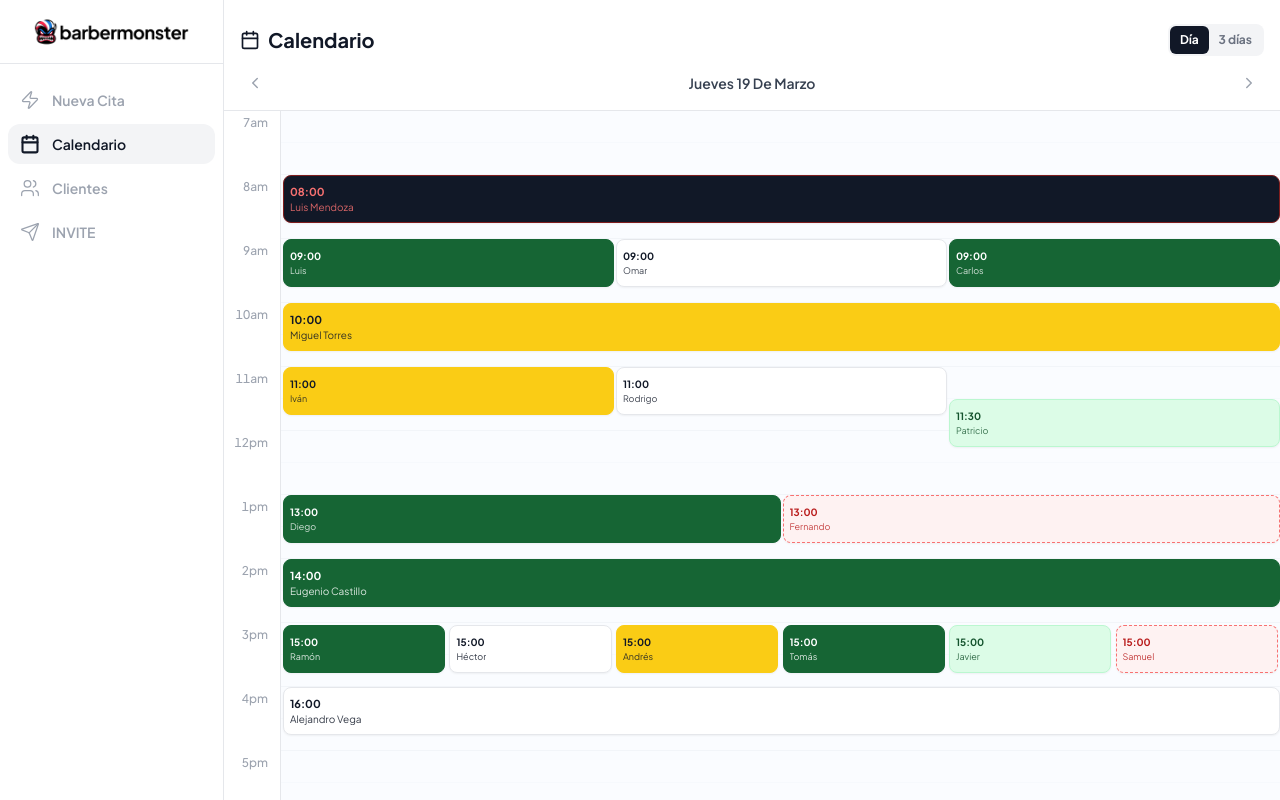
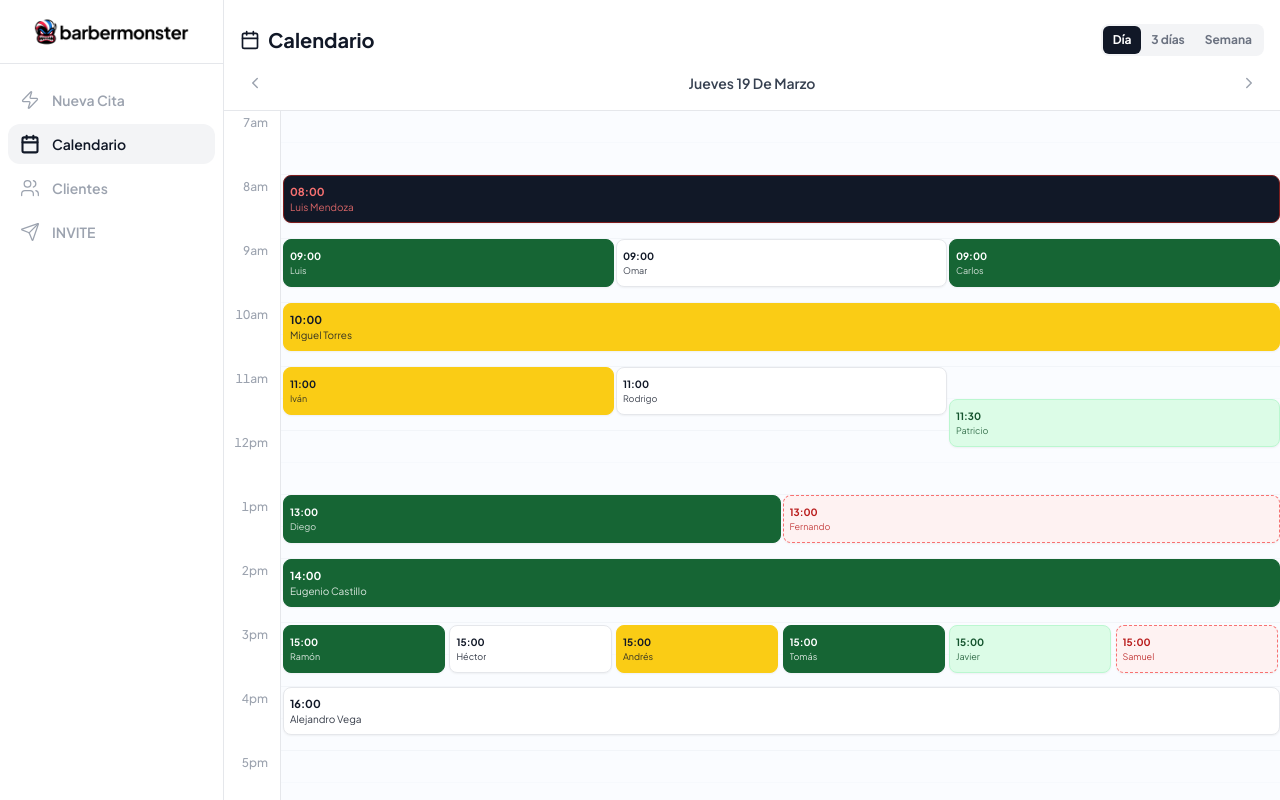
Before and after one commit to eugeniocez/bm-lite-prototype, a React (Vite) app: page /calendario in a window 1280 px wide. Built offline with nearby package versions, Linux system fonts and the light colour scheme.

Commit message:
feat: vista semanal en calendario — solo desktop (lg+)

```diff
--- a/src/pages/Calendario.jsx
+++ b/src/pages/Calendario.jsx
@@ -30,6 +30,15 @@ function getCurrentTimePx() {
 function getDayLabel(dateStr) {
   const d = new Date(`${dateStr}T12:00:00`)
   return DIAS[d.getDay()]
+}
+
+// Obtiene el lunes de la semana de una fecha dada
+function getLunesDeSemana(dateStr) {
+  const d = new Date(`${dateStr}T12:00:00`)
+  const day = d.getDay() // 0=Dom, 1=Lun...
+  const diff = day === 0 ? -6 : 1 - day // ajuste para que semana empiece en lunes
+  d.setDate(d.getDate() + diff)
+  return d.toISOString().split('T')[0]
 }
 
 const USUARIOS_SEED = [
@@ -126,7 +135,7 @@ function UsuariosPantalla({ onClose }) {
   )
 }
 
-function CitaBlock({ cita, onClick }) {
+function CitaBlock({ cita, onClick, compact: forceCompact = false }) {
   const cfg = ESTADO_CONFIG[cita.estado] || ESTADO_CONFIG.Apartada
   const startMin = timeToMinutes(cita.hora)
   const top = minutesToPx(startMin)
@@ -136,7 +145,7 @@ function CitaBlock({ cita, onClick }) {
   const left = cita._left ?? 0
   const width = cita._width ?? 1
   const numCols = cita._numCols ?? 1
-  const compact = numCols > 1
+  const compact = forceCompact || numCols > 1
 
   return (
     <button
@@ -200,7 +209,6 @@ function ScrollCluster({ cluster, innerWidthPct, colWidthPct, onClick, hideHint
           })}
         </div>
       </div>
-      {/* Fade + badge — se ocultan al hacer scroll o en desktop */}
       {!hideHint && (
         <>
           <div
@@ -229,19 +237,17 @@ function ScrollCluster({ cluster, innerWidthPct, colWidthPct, onClick, hideHint
   )
 }
 
-function CalendarColumn({ citas, onClick, onAddNew, esHoy, nowPx, showNowDot = true }) {
+function CalendarColumn({ citas, onClick, onAddNew, esHoy, nowPx, showNowDot = true, compactCitas = false }) {
   const { normal, scrollClusters } = calcularLayout(citas)
 
   return (
     <div className="flex-1 relative border-l border-gray-200 dark:border-gray-800">
-      {/* Hour grid lines */}
       {HOURS.map(hour => (
         <div key={hour} style={{ height: `${CELL_HEIGHT}px` }} className="border-b border-gray-100 dark:border-gray-800">
           <div className="border-b border-gray-50 dark:border-gray-800/50 h-1/2" />
         </div>
       ))}
       {esHoy && <div className="absolute inset-0 bg-blue-50/30 dark:bg-blue-900/10 pointer-events-none" />}
-      {/* Time line */}
       {esHoy && nowPx >= 0 && nowPx <= HOURS.length * CELL_HEIGHT && (
         <>
           <div style={{ top: `${nowPx}px` }} className="absolute left-0 right-0 flex items-center pointer-events-none z-20">
@@ -257,13 +263,10 @@ function CalendarColumn({ citas, onClick, onAddNew, esHoy, nowPx, showNowDot = t
           </button>
         </>
       )}
-      {/* Normal citas — full width divided equally */}
       <div className="absolute inset-0">
-        {normal.map(cita => <CitaBlock key={cita.id} cita={cita} onClick={onClick} />)}
+        {normal.map(cita => <CitaBlock key={cita.id} cita={cita} onClick={onClick} compact={compactCitas} />)}
       </div>
-      {/* Scroll clusters — >3 citas simultáneas, scroll horizontal en mobile */}
       {scrollClusters.map((cluster, i) => {
-        // On desktop show more cols, no scroll needed
         const isDesktop = window.innerWidth >= 768
         const MAX_VISIBLE = isDesktop ? cluster.totalCols : 3
         const innerWidthPct = cluster.totalCols / MAX_VISIBLE * 100
@@ -300,6 +303,10 @@ export default function Calendario() {
 
   const tresDias = Array.from({ length: 3 }, (_, i) => addDays(fechaActual, i))
 
+  // Vista semana — siempre empieza en lunes
+  const lunesSemana = getLunesDeSemana(fechaActual)
+  const semana = Array.from({ length: 7 }, (_, i) => addDays(lunesSemana, i))
+
   useEffect(() => {
     const interval = setInterval(() => setNowPx(getCurrentTimePx()), 60000)
     return () => clearInterval(interval)
@@ -317,7 +324,18 @@ export default function Calendario() {
     setCitaSeleccionada(prev => prev ? { ...prev, estado: nuevoEstado } : null)
   }
 
-  const tituloNav = vista === 'dia' ? formatDateLong(fechaActual) : `${formatDate(tresDias[0])} — ${formatDate(tresDias[2])}`
+  const navDelta = vista === 'dia' ? 1 : vista === '3dias' ? 3 : 7
+
+  const tituloNav = vista === 'dia'
+    ? formatDateLong(fechaActual)
+    : vista === '3dias'
+    ? `${formatDate(tresDias[0])} — ${formatDate(tresDias[2])}`
+    : `${formatDate(semana[0])} — ${formatDate(semana[6])}`
+
+  // Opciones de vista — semana solo en lg+
+  const VISTAS_MOVIL = ['dia', '3dias']
+  const VISTAS_DESKTOP = ['dia', '3dias', 'semana']
+  const VISTA_LABELS = { dia: 'Día', '3dias': '3 días', semana: 'Semana' }
 
   return (
     <div className="flex flex-col flex-1 bg-white dark:bg-gray-900 overflow-hidden">
@@ -326,17 +344,26 @@ export default function Calendario() {
       {/* Header */}
       <div className="px-4 pt-6 pb-3 border-b border-gray-200 dark:border-gray-800 bg-white dark:bg-gray-900 shrink-0">
 
-        {/* Row 1: título | toggle + usuarios */}
+        {/* Row 1: título | toggle */}
         <div className="flex items-center justify-between mb-3">
           <h1 className="text-xl font-bold text-gray-900 dark:text-white flex items-center gap-2">
             <Calendar size={20} />
             Calendario
           </h1>
           <div className="flex items-center gap-2">
-            <div className="flex bg-gray-100 dark:bg-gray-800 rounded-lg p-0.5">
-              {['dia', '3dias'].map(v => (
+            {/* Móvil y tablet: Día + 3 días */}
+            <div className="flex lg:hidden bg-gray-100 dark:bg-gray-800 rounded-lg p-0.5">
+              {VISTAS_MOVIL.map(v => (
                 <button key={v} onClick={() => setVista(v)} className={`px-2.5 py-1.5 rounded-md text-xs font-bold transition-colors whitespace-nowrap ${vista === v ? 'bg-gray-900 dark:bg-white text-white dark:text-gray-900' : 'text-gray-500 dark:text-gray-400 hover:text-gray-700 dark:hover:text-gray-200'}`}>
-                  {v === 'dia' ? 'Día' : '3 días'}
+                  {VISTA_LABELS[v]}
+                </button>
+              ))}
+            </div>
+            {/* Desktop: Día + 3 días + Semana */}
+            <div className="hidden lg:flex bg-gray-100 dark:bg-gray-800 rounded-lg p-0.5">
+              {VISTAS_DESKTOP.map(v => (
+                <button key={v} onClick={() => setVista(v)} className={`px-2.5 py-1.5 rounded-md text-xs font-bold transition-colors whitespace-nowrap ${vista === v ? 'bg-gray-900 dark:bg-white text-white dark:text-gray-900' : 'text-gray-500 dark:text-gray-400 hover:text-gray-700 dark:hover:text-gray-200'}`}>
+                  {VISTA_LABELS[v]}
                 </button>
               ))}
             </div>
@@ -351,11 +378,11 @@ export default function Calendario() {
 
         {/* Row 2: navegación de fecha centrada */}
         <div className="flex items-center justify-between">
-          <button onClick={() => setFechaActual(prev => addDays(prev, vista === 'dia' ? -1 : -3))} className="p-1.5 text-gray-400 hover:text-gray-700 dark:hover:text-gray-200 hover:bg-gray-100 dark:hover:bg-gray-800 rounded-lg transition-colors">
+          <button onClick={() => setFechaActual(prev => addDays(prev, -navDelta))} className="p-1.5 text-gray-400 hover:text-gray-700 dark:hover:text-gray-200 hover:bg-gray-100 dark:hover:bg-gray-800 rounded-lg transition-colors">
             <ChevronLeft size={18} />
           </button>
           <span className="text-sm font-semibold text-gray-700 dark:text-gray-200 capitalize">{tituloNav}</span>
-          <button onClick={() => setFechaActual(prev => addDays(prev, vista === 'dia' ? 1 : 3))} className="p-1.5 text-gray-400 hover:text-gray-700 dark:hover:text-gray-200 hover:bg-gray-100 dark:hover:bg-gray-800 rounded-lg transition-colors">
+          <button onClick={() => setFechaActual(prev => addDays(prev, navDelta))} className="p-1.5 text-gray-400 hover:text-gray-700 dark:hover:text-gray-200 hover:bg-gray-100 dark:hover:bg-gray-800 rounded-lg transition-colors">
             <ChevronRight size={18} />
           </button>
         </div>
@@ -431,6 +458,57 @@ export default function Calendario() {
         </div>
       )}
 
+      {/* ── VISTA SEMANA (solo desktop lg+) ── */}
+      {vista === 'semana' && (
+        <div className="flex flex-col flex-1 overflow-hidden">
+          {/* Header días */}
+          <div className="flex shrink-0 border-b border-gray-200 dark:border-gray-800 bg-white dark:bg-gray-900">
+            <div className="w-10 shrink-0" />
+            {semana.map((d) => {
+              const esHoyD = d === todayStr()
+              return (
+                <button
+                  key={d}
+                  onClick={() => { setFechaActual(d); setVista('dia') }}
+                  className="flex-1 flex flex-col items-center py-2 hover:bg-gray-50 dark:hover:bg-gray-800 transition-colors min-w-0"
+                >
+                  <span className="text-xs font-semibold text-gray-400 dark:text-gray-500 uppercase">{getDayLabel(d)}</span>
+                  <span className={`text-sm font-bold mt-0.5 w-7 h-7 flex items-center justify-center rounded-full ${esHoyD ? 'bg-gray-900 dark:bg-white text-white dark:text-gray-900' : 'text-gray-800 dark:text-gray-200'}`}>
+                    {parseInt(d.split('-')[2])}
+                  </span>
+                </button>
+              )
+            })}
+          </div>
+          {/* Grid */}
+          <div ref={scrollRef} className="flex-1 overflow-y-auto">
+            <div className="flex" style={{ minHeight: `${HOURS.length * CELL_HEIGHT}px` }}>
+              <div className="w-10 shrink-0 select-none">
+                {HOURS.map(hour => (
+                  <div key={hour} style={{ height: `${CELL_HEIGHT}px` }} className="flex items-start justify-end pr-1.5 pt-1">
+                    <span className="text-gray-400 dark:text-gray-600 font-medium tabular-nums" style={{ fontSize: '9px' }}>
+                      {hour === 12 ? '12p' : hour > 12 ? `${hour - 12}p` : `${hour}a`}
+                    </span>
+                  </div>
+                ))}
+              </div>
+              {semana.map((d, colIdx) => (
+                <CalendarColumn
+                  key={d}
+                  citas={getCitasPorFecha(d)}
+                  onClick={setCitaSeleccionada}
+                  onAddNew={() => { setFechaActual(d); navigate('/quickbook') }}
+                  esHoy={d === todayStr()}
+                  nowPx={nowPx}
+                  showNowDot={colIdx === 0}
+                  compactCitas={true}
+                />
+              ))}
+            </div>
+          </div>
+        </div>
+      )}
+
       <Modal isOpen={!!citaSeleccionada} onClose={() => setCitaSeleccionada(null)} title={citaSeleccionada?.nombreCliente || ''}>
         {citaSeleccionada && <CitaDetalle cita={citaSeleccionada} onCambiarEstado={handleCambiarEstado} />}
       </Modal>
```
